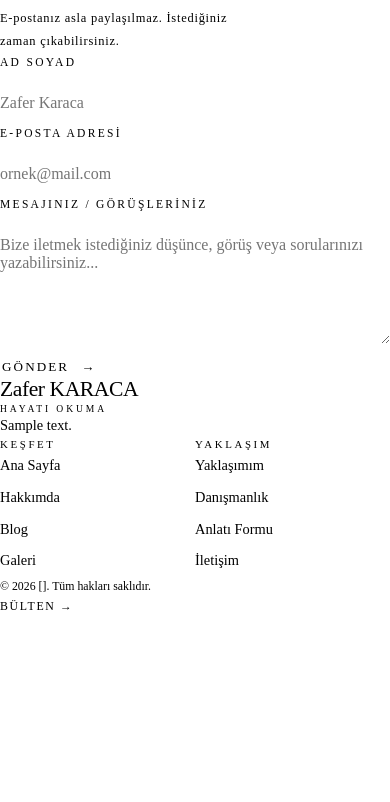
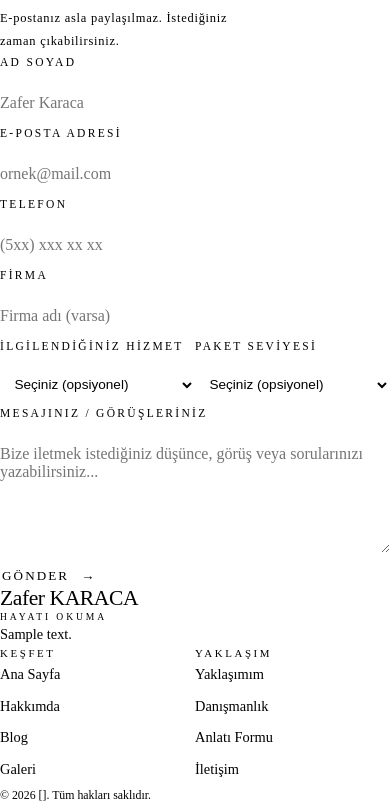
Before and after one commit to zfrkrc/zaferkaraca-website, a Python web app: template app/templates/iletisim.html in a window 390 px wide. Shown: the part 207-1009 px from the top of the page. Before the commit the page ends 817 px from the top, so only its background shows below. Run offline with Jinja, Linux system fonts and the light colour scheme; the template is opened without the code that fills it: most values are stand-ins (such as "Sample title", 1, 10 or a date in 2020); some libraries are stand-ins or nearby versions.

Commit message:
feat(leads): forward Teklif Al form to InsightMap public lead endpoint
Add product/tier selects (insan-okunur, no feature keys) + phone/company
fields to /iletisim form. Fire-and-forget POST to InsightMap
/api/public/leads after existing form processing; failure never blocks
visitor response. Mevcut subscriber + contact_messages davranışı korunur.

```diff
--- a/app/templates/iletisim.html
+++ b/app/templates/iletisim.html
@@ -32,6 +32,38 @@
         <input type="email" id="c-email" name="email" placeholder="ornek@mail.com" required>
       </div>
       <div>
+        <label for="c-phone">Telefon</label>
+        <input type="tel" id="c-phone" name="phone" placeholder="(5xx) xxx xx xx">
+      </div>
+      <div>
+        <label for="c-company">Firma</label>
+        <input type="text" id="c-company" name="company" placeholder="Firma adı (varsa)">
+      </div>
+      <div style="display:grid;grid-template-columns:1fr 1fr;gap:var(--space-sm)">
+        <div>
+          <label for="c-product">İlgilendiğiniz Hizmet</label>
+          <select id="c-product" name="interested_product" style="width:100%;padding:0.65rem;border:1px solid var(--ed-border);border-radius:6px;background:var(--ed-surface);color:var(--ed-text);font-size:0.85rem">
+            <option value="">Seçiniz (opsiyonel)</option>
+            <option value="website">Web Sitesi</option>
+            <option value="recruit">CV &amp; İşe Alım</option>
+            <option value="social">Sosyal Medya</option>
+            <option value="marketing">Pazarlama</option>
+            <option value="cafe">Cafe Yönetimi</option>
+            <option value="healthcare">Hasta Takip</option>
+          </select>
+        </div>
+        <div>
+          <label for="c-tier">Paket Seviyesi</label>
+          <select id="c-tier" name="interested_tier" style="width:100%;padding:0.65rem;border:1px solid var(--ed-border);border-radius:6px;background:var(--ed-surface);color:var(--ed-text);font-size:0.85rem">
+            <option value="">Seçiniz (opsiyonel)</option>
+            <option value="STANDARD">Standart</option>
+            <option value="AI">AI Destekli</option>
+            <option value="FULL_AI">Tam AI</option>
+            <option value="AI_PRO">AI Pro</option>
+          </select>
+        </div>
+      </div>
+      <div>
         <label for="c-msg">Mesajınız / Görüşleriniz</label>
         <textarea id="c-msg" name="message" rows="4" placeholder="Bize iletmek istediğiniz düşünce, görüş veya sorularınızı yazabilirsiniz..."></textarea>
       </div>
```
Also changed, not shown: app/main.py (+27 -0 lines).
